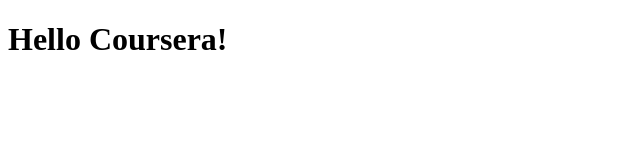
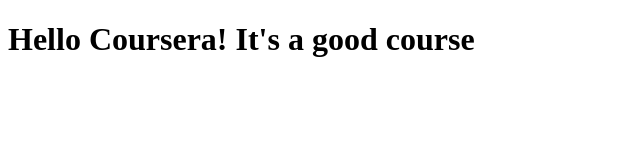
Before and after one commit to zhansayanur/coursera-test, a plain HTML site: page site/index.html in a window 1280 px wide. Shown: the whole page, without its empty margins (0-640 px from the left). Drawn offline with Linux system fonts and the light colour scheme.

Commit message:
Small addition to our page content.

```diff
--- a/site/index.html
+++ b/site/index.html
@@ -4,6 +4,6 @@
 	<title>Hello Coursera!</title>
 </head>
 <body>
-	<h1>Hello Coursera!</h1>
+	<h1>Hello Coursera! It's a good course</h1>
 </body>
 </html>
```
